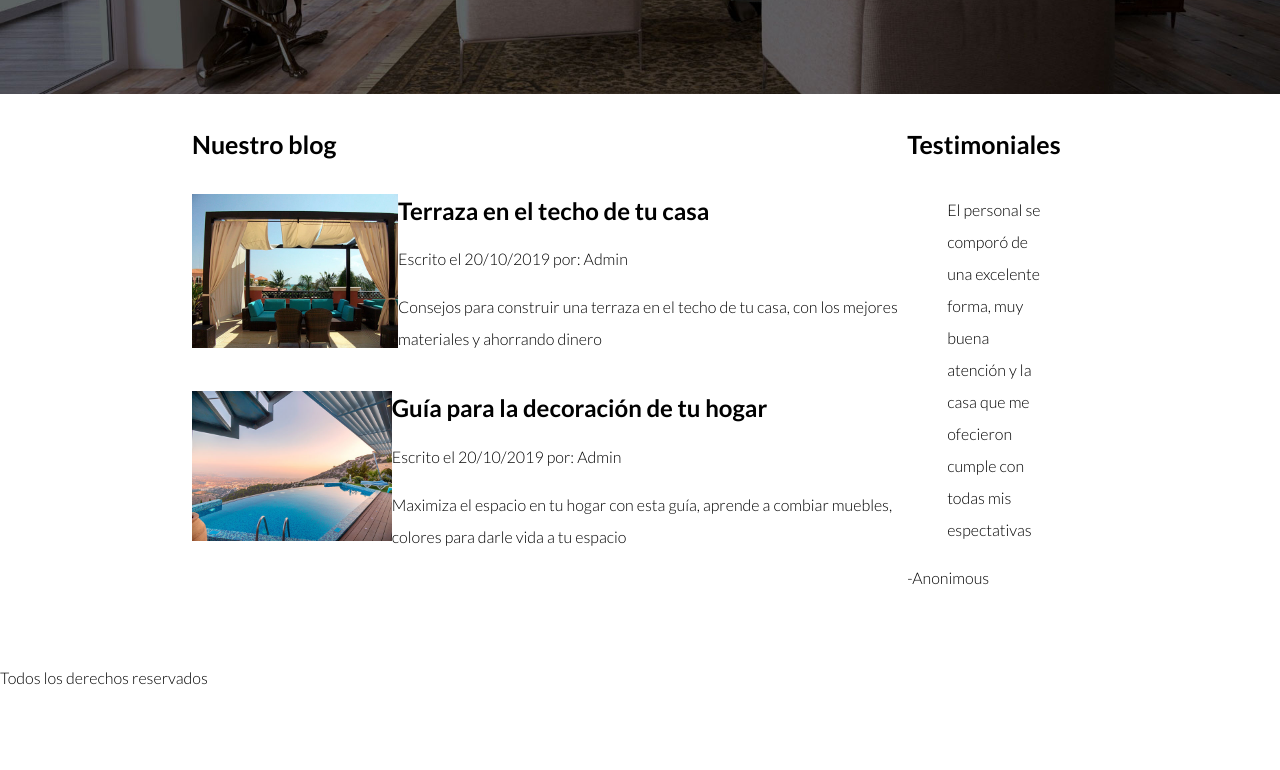
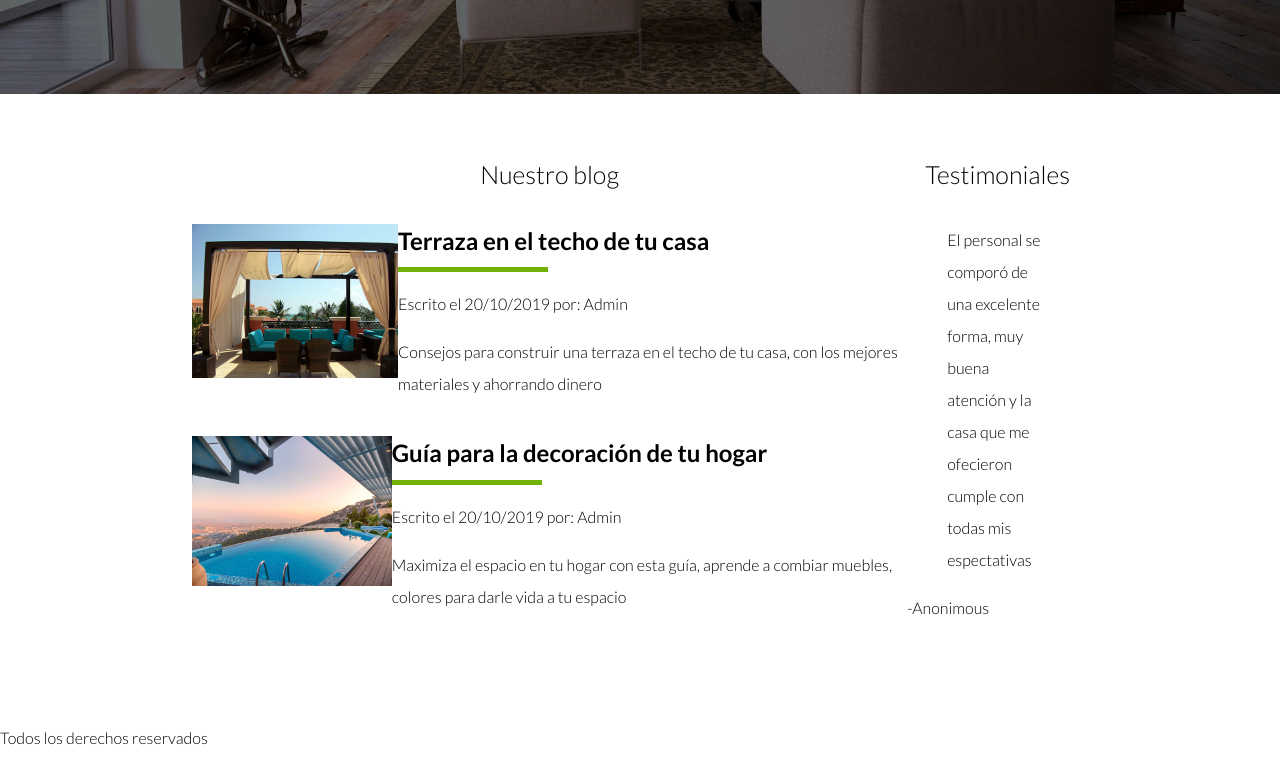
Before and after one commit to Cookieguy1206/CursoWeb, a plain HTML site: page index.html in a window 1280 px wide. Shown: the part 2364-3134 px from the top of the page. Before the commit the page ends 3074 px from the top, so only its background shows below. Drawn offline with Linux system fonts and the light colour scheme.

```diff
--- a/Css/estilos.css
+++ b/Css/estilos.css
@@ -240,7 +240,21 @@ h4{
     flex-basis: calc(60% -3rem);
 }
 
+.texto-entrada a{
+    color: #000000;
+    text-decoration: none;
+}
+
 .texto-entrada h4{
     margin: 0;
     line-height: 1.4;
 }
+
+.texto-entrada h4::after{
+    content: '';
+    display: block;
+    width: 15rem;
+    height: 0.5rem;
+    background-color: #71B100;
+    margin-top: 1rem;
+}
--- a/index.html
+++ b/index.html
@@ -148,16 +148,18 @@
         </div>
     </section>
 
-    <div class="seccion-inferior contenedor">
+    <div class="seccion-inferior contenedor seccion">
         <section class="blog">
-            <h3> Nuestro blog </h3>
+            <h3 class="centrar-texto fw-300"> Nuestro blog </h3>
 
             <article class="entrada-blog">
                 <div class="imagen">
                     <img src="img/blog1.jpg" alt="Entrada De Blog">
                 </div>
                 <div class="texto-entrada">
-                    <h4> Terraza en el techo de tu casa </h4>
+                    <a href="#">
+                        <h4> Terraza en el techo de tu casa </h4>
+                    </a>
                     <p> Escrito el 20/10/2019 por: Admin </p>
                     <p>Consejos para construir una terraza en el techo de tu casa, con los mejores materiales y ahorrando dinero</p>
                 </div>
@@ -168,7 +170,9 @@
                     <img src="img/blog2.jpg" alt="Entrada De Blog">
                 </div>
                 <div class="texto-entrada">
-                    <h4> Guía para la decoración de tu hogar </h4>
+                    <a href="#">
+                        <h4> Guía para la decoración de tu hogar </h4>
+                    </a>
                     <p>Escrito el 20/10/2019 por: Admin</p>
                     <p>Maximiza el espacio en tu hogar con esta guía, aprende a combiar muebles, colores para darle vida a tu espacio</p>
                 </div>
@@ -176,7 +180,7 @@
         </section>
 
         <section class="testimoniales">
-            <h3> Testimoniales </h3>
+            <h3 class="centrar-texto fw-300"> Testimoniales </h3>
             <blockquote>
                 El personal se comporó de una excelente forma, muy buena atención y la casa que me ofecieron cumple con todas mis espectativas
             </blockquote>
```
